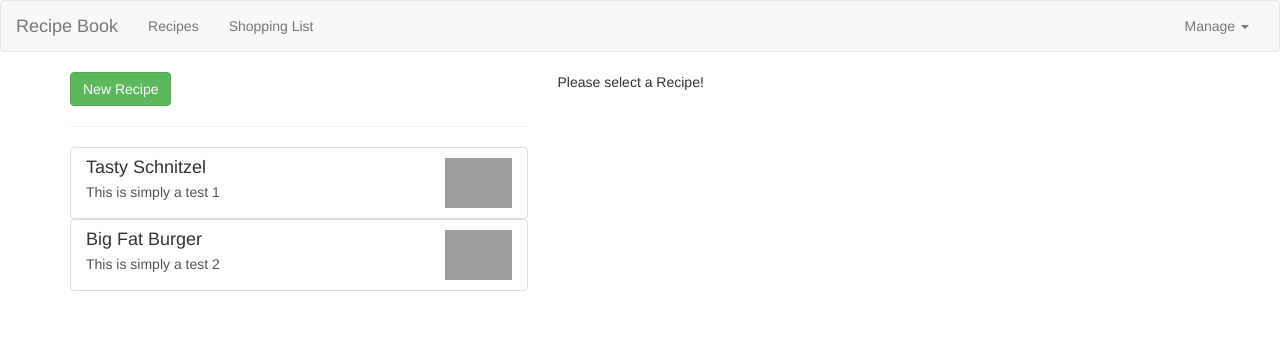
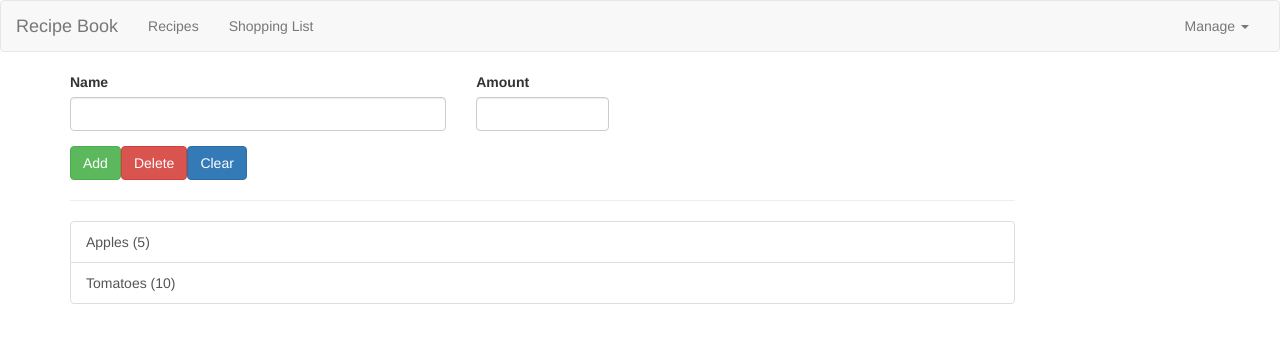
Before and after one commit to genchevv/Angular-4-recipe-book-and-shopping-list, an Angular app: page /shopping-list in a window 1280 px wide. Shown: the top 342 px of the page. Built offline with nearby package versions, Linux system fonts and the light colour scheme; grey boxes are pictures that could not be loaded.

Commit message:
Set up the Routes for the app and added navigation

```diff
--- /dev/null
+++ b/src/app/app-routing.module.ts
@@ -0,0 +1,20 @@
+import { NgModule } from '@angular/core';
+import { Routes, RouterModule } from '@angular/router';
+
+import { RecipesComponent } from './recipes/recipes.component';
+import { ShoppingListComponent } from './shopping-list/shopping-list.component';
+
+const appRoutes: Routes = [
+	{ path: '', redirectTo: '/recipes', pathMatch: 'full' },
+	{ path: 'recipes', component: RecipesComponent },
+	{ path: 'shopping-list', component: ShoppingListComponent }
+];
+
+@NgModule({
+	imports: [RouterModule.forRoot(appRoutes)],
+	exports: [RouterModule]
+})
+
+export class AppRoutingModule {
+
+}
--- a/src/app/app.component.html
+++ b/src/app/app.component.html
@@ -3,8 +3,7 @@
 <div class="container">
   <div class="row">
     <div class="col-md-12">
-      <app-recipes *ngIf="loadedFeature === 'recipe'"></app-recipes>
-      <app-shopping-list *ngIf="loadedFeature !== 'recipe'"></app-shopping-list>
+      <router-outlet></router-outlet>
     </div>
   </div>
 </div>
--- a/src/app/app.module.ts
+++ b/src/app/app.module.ts
@@ -14,6 +14,7 @@
 import { ShoppingEditComponent } from './shopping-list/shopping-edit/shopping-edit.component';
 import { DropdownDirective } from './shared/dropdown.directive';
 import { ShoppingListService } from './shopping-list/shopping-list.service';
+import { AppRoutingModule } from './app-routing.module';
 
 @NgModule({
   declarations: [
@@ -30,7 +31,8 @@
   imports: [
     BrowserModule,
     FormsModule,
-    HttpModule
+    HttpModule,
+    AppRoutingModule
   ],
   providers: [ShoppingListService],
   bootstrap: [AppComponent]
--- a/src/app/header/header.component.html
+++ b/src/app/header/header.component.html
@@ -6,8 +6,8 @@
 
 		<div class="collapse navbar-collapse">
 			<ul class="nav navbar-nav">
-				<li><a href="#" (click)="onSelect('recipe')">Recipes</a></li>
-				<li><a href="#" (click)="onSelect('shopping-list')">Shopping List</a></li>
+				<li><a routerLink="/recipes">Recipes</a></li>
+				<li><a routerLink="/shopping-list">Shopping List</a></li>
 			</ul>
 
 			<ul class="nav navbar-nav navbar-right">
--- a/src/app/header/header.component.ts
+++ b/src/app/header/header.component.ts
@@ -1,13 +1,8 @@
-import { Component, EventEmitter, Output } from '@angular/core';
+import { Component } from '@angular/core';
 
 @Component({
 	selector: 'app-header',
 	templateUrl: './header.component.html'
 })
 export class HeaderComponent {
-	@Output() featureSelected = new EventEmitter<string>();
-
-	onSelect(feature: string) {
-		this.featureSelected.emit(feature);
-	}
 }
```
